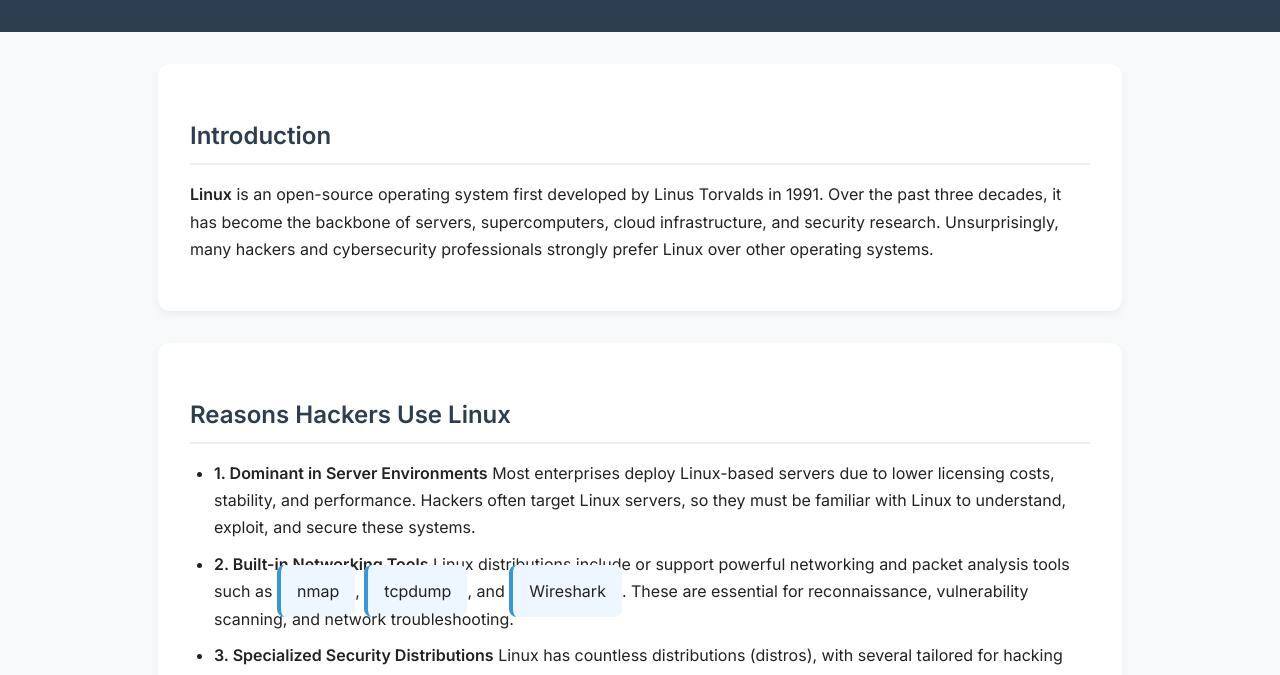
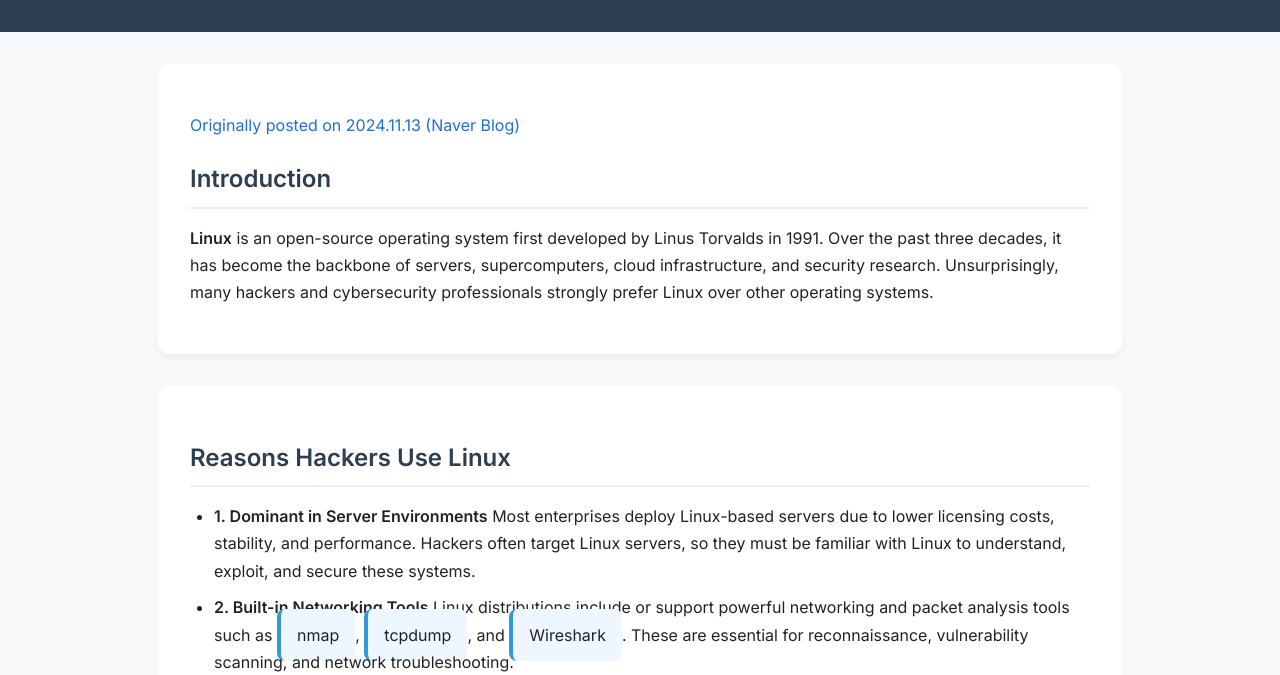
Before and after one commit to E2yeong/CyberSecurity-Lab, a plain HTML site: page Network/Network2/index.html in a window 1280 px wide. Shown: the part 113-788 px from the top of the page. Drawn offline with Linux system fonts and the light colour scheme.

Commit message:
Update index.html

```diff
--- a/Network/Network2/index.html
+++ b/Network/Network2/index.html
@@ -62,6 +62,7 @@
   </header>
 
   <section>
+     <a href="https://blog.naver.com/PostView.naver?blogId=ddak_sound&logNo=223658751011&parentCategoryNo=&categoryNo=&viewDate=&isShowPopularPosts=false&from=postList"><p class="meta">Originally posted on 2024.11.13 (Naver Blog)</p></a>
     <h2>Introduction</h2>
     <p><strong>Linux</strong> is an open-source operating system first developed by Linus Torvalds in 1991.
     Over the past three decades, it has become the backbone of servers, supercomputers, cloud infrastructure, and security research.
```
